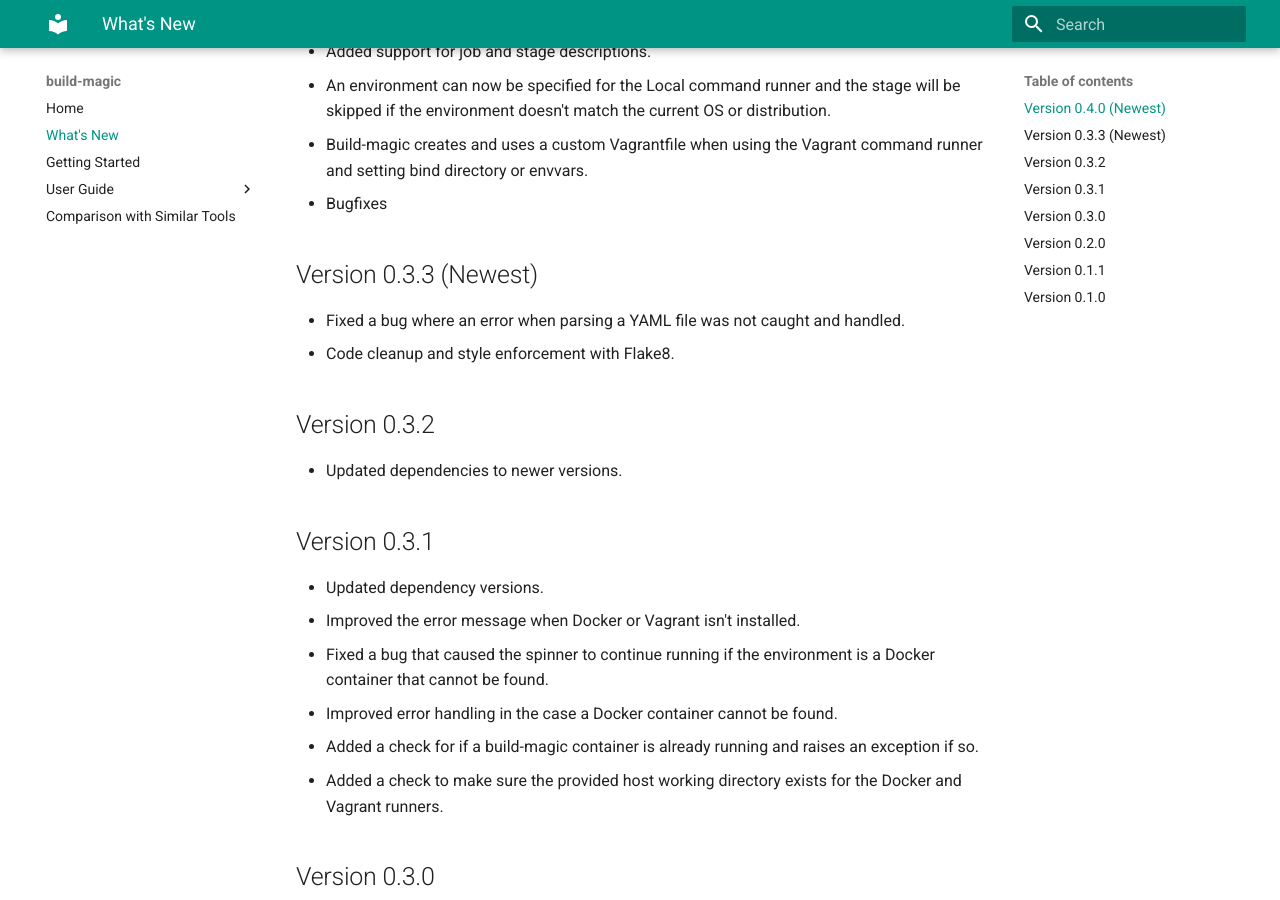
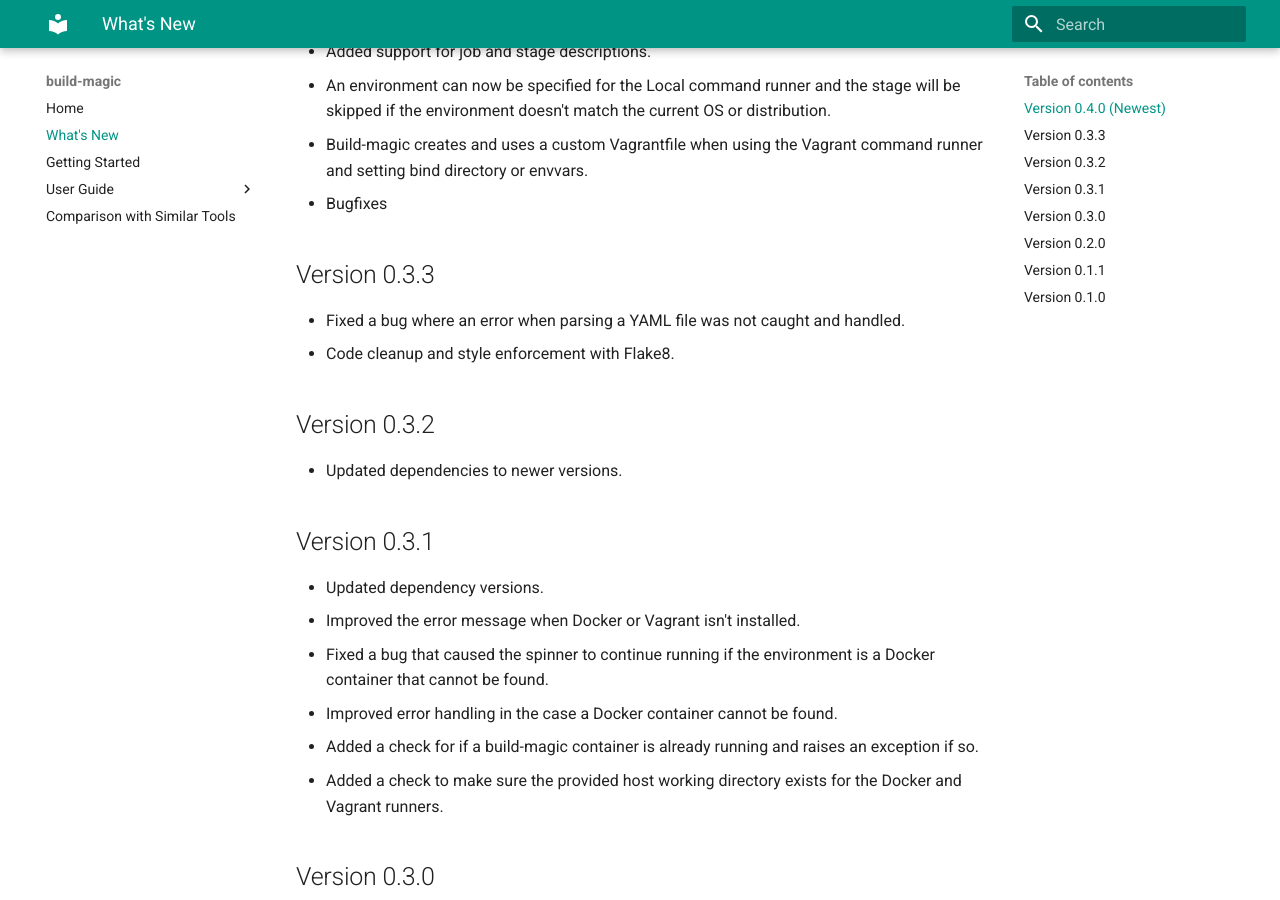
Before and after one commit to cmmorrow/build-magic, an MkDocs documentation site: the page built from docs/CHANGELOG.md, in a window 1280 px wide and 900 px high, scrolled down 393 px. Built offline with MkDocs 1.6.1 and Material for MkDocs 9.7.7, drawn with Linux system fonts in a browser that asks for light colours.

Commit message:
Updated changelog.

```diff
--- a/docs/CHANGELOG.md
+++ b/docs/CHANGELOG.md
@@ -13,7 +13,7 @@
 * Build-magic creates and uses a custom Vagrantfile when using the Vagrant command runner and setting bind directory or envvars.
 * Bugfixes
 
-## Version 0.3.3 (Newest)
+## Version 0.3.3
 
 * Fixed a bug where an error when parsing a YAML file was not caught and handled.
 * Code cleanup and style enforcement with Flake8.
```
